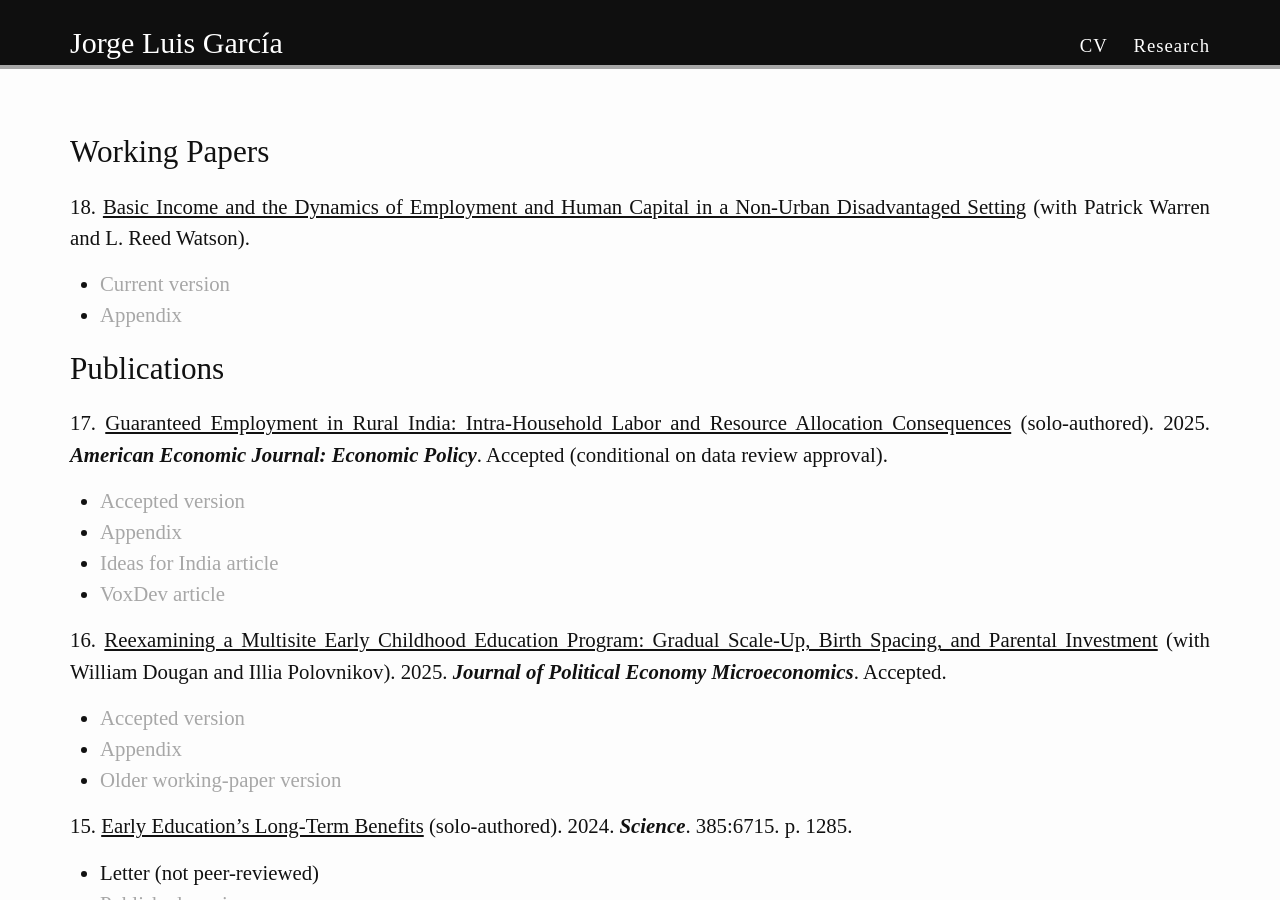
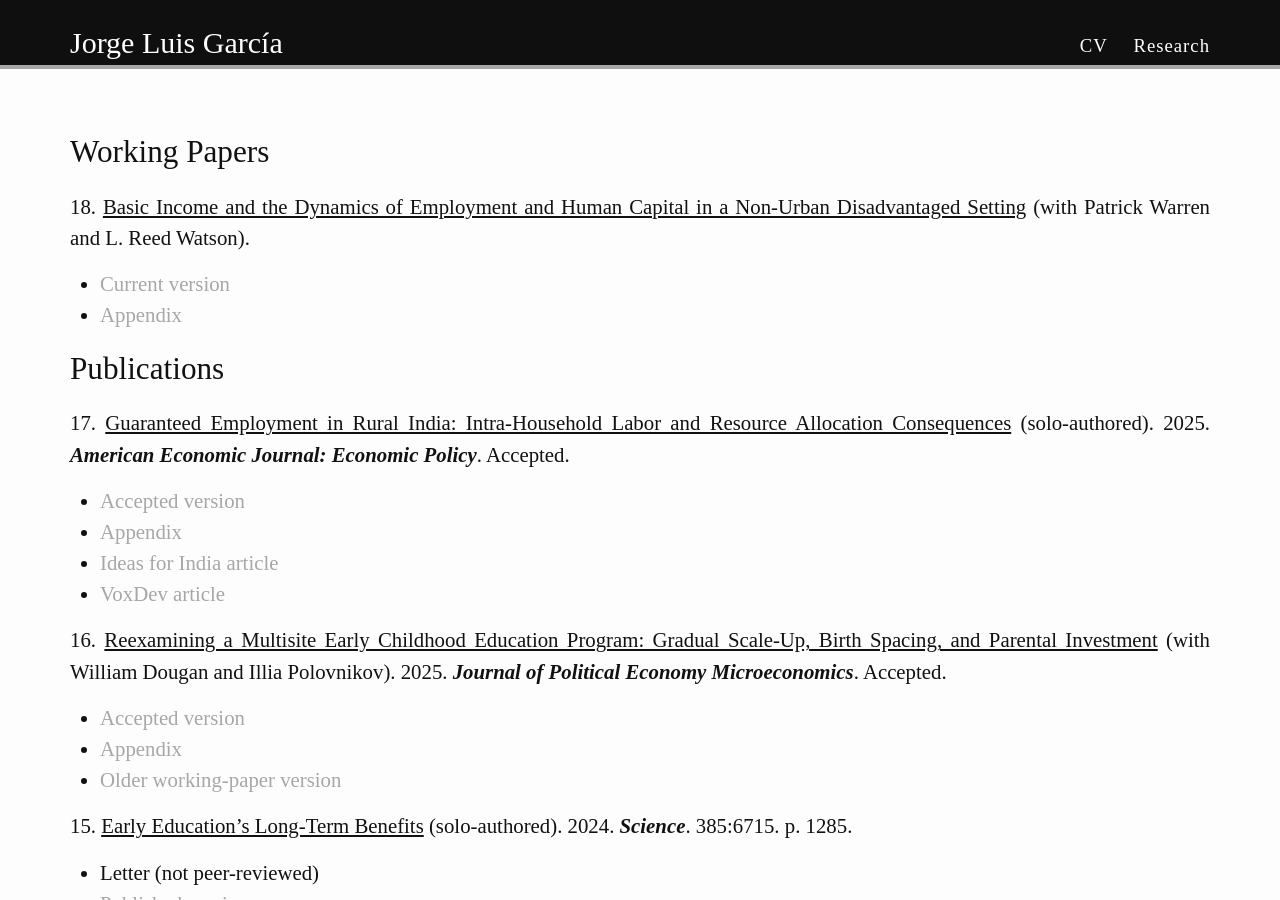
Before and after one commit to jorgelgarcia/jorgelgarcia.github.io, a Jekyll site: the page built from research.md, in a window 1280 px wide and 900 px high. Built offline with Jekyll 4.4.1, drawn with Linux system fonts in a browser that asks for light colours; nearby versions of some CDN libraries; some web fonts are replaced.

Commit message:
aejep accepted

```diff
--- a/research.md
+++ b/research.md
@@ -11,7 +11,7 @@ permalink: /research/
 <br/>
 
 ## Publications
-17\. <u>Guaranteed Employment in Rural India: Intra-Household Labor and Resource Allocation Consequences</u> (solo-authored). 2025. <em><b>American Economic Journal: Economic Policy</b></em>. Accepted (conditional on data review approval).
+17\. <u>Guaranteed Employment in Rural India: Intra-Household Labor and Resource Allocation Consequences</u> (solo-authored). 2025. <em><b>American Economic Journal: Economic Policy</b></em>. Accepted.
 * [Accepted version](https://www.dropbox.com/scl/fi/u7gs8ofvpyzz68q20b7lk/gem_paper_01-17-2025a_jlg.pdf?rlkey=n4aiiv91nmr7dvfkvmc35myem&st=vy5bx68x&dl=0)
 * [Appendix](https://www.dropbox.com/scl/fi/3ypzkzkdc2o2wzwexr32x/gem_appendix_01-17-2025a_jlg.pdf?rlkey=fqtr0vbjt87kx77tzhd78g3gf&st=m6v31pst&dl=0)
 * [Ideas for India article](https://www.ideasforindia.in/topics/social-identity/how-mnrega-reduced-women-s-labour-force-participation.html:)
```
